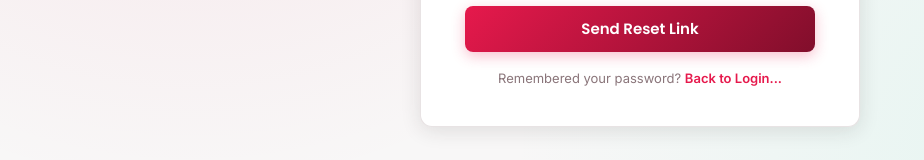
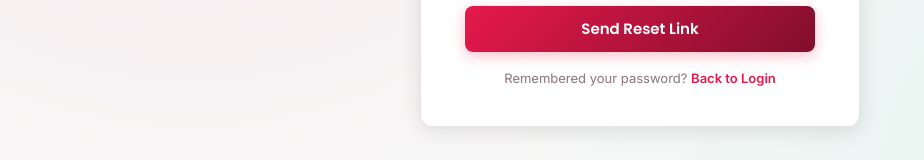
Before and after one commit to DoradoProgram/Test_Subject, a React (Vite) app: page /forgot in a window 1280 px wide. Shown: the part 504-664 px from the top of the page, without its empty margins (0-924 px from the left). Built offline with nearby package versions, Linux system fonts and the light colour scheme.

Commit message:
test again

```diff
--- a/src/pages/ForgotPassword.jsx
+++ b/src/pages/ForgotPassword.jsx
@@ -25,7 +25,7 @@ export default function ForgotPassword() {
       <Button>Send Reset Link</Button>
 
       <div className="auth-link">
-        Remembered your password? <Link to="/login">Back to Login...</Link>
+        Remembered your password? <Link to="/login">Back to Login</Link>
       </div>
     </AuthLayout>
   );
```
